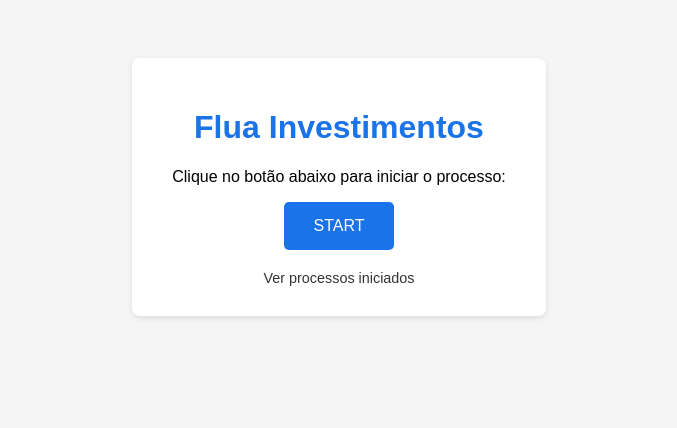
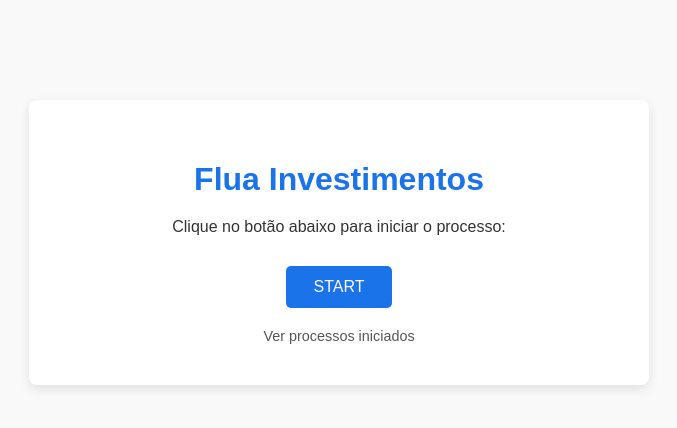
Before and after one commit to fluainvestimentos/fluainvestimentos_site, a Flask app: page / in a window 1280 px wide. Shown: the top 428 px of the page, without its empty margins (301-978 px from the left). Run offline with Flask 2, Linux system fonts and the light colour scheme.

Commit message:
Update index.html

```diff
--- a/templates/index.html
+++ b/templates/index.html
@@ -1,62 +1,18 @@
-
 <!DOCTYPE html>
 <html lang="pt-br">
 <head>
   <meta charset="UTF-8" />
   <meta name="viewport" content="width=device-width, initial-scale=1" />
   <title>Flua Investimentos – Iniciar Processo</title>
-    <style>
-        body {
-            font-family: Arial, sans-serif;
-            text-align: center;
-            padding: 50px;
-            background: #f5f5f5;
-        }
-        .container {
-            background: #fff;
-            padding: 30px 40px;
-            border-radius: 8px;
-            display: inline-block;
-            box-shadow: 0 2px 6px rgba(0,0,0,0.1);
-        }
-        h1 {
-            color: #1A73E8; /* cor primária da marca */
-        }
-        button {
-            background: #1A73E8;
-            color: white;
-            border: none;
-            padding: 15px 30px;
-            font-size: 1rem;
-            border-radius: 5px;
-            cursor: pointer;
-            transition: background 0.2s ease;
-        }
-        button:hover {
-            background: #1558b0;
-        }
-        .link-listar {
-            margin-top: 20px;
-            display: block;
-            color: #333;
-            text-decoration: none;
-            font-size: 0.9rem;
-        }
-        .link-listar:hover {
-            text-decoration: underline;
-        }
-    </style>
+  <link rel="stylesheet" href="{{ url_for('static', filename='css/style.css') }}">
 </head>
 <body>
   <div class="container">
     <h1>Flua Investimentos</h1>
     <p>Clique no botão abaixo para iniciar o processo:</p>
-        <!-- botão que chama a rota /start_process -->
     <form action="{{ url_for('start_process') }}" method="get">
       <button type="submit">START</button>
     </form>
-
-        <!-- Link para ver todos os registros (opcional) -->
     <a class="link-listar" href="{{ url_for('listar_processos') }}">Ver processos iniciados</a>
   </div>
 </body>
```
Lines whose indentation alone changed are shown as unchanged.
